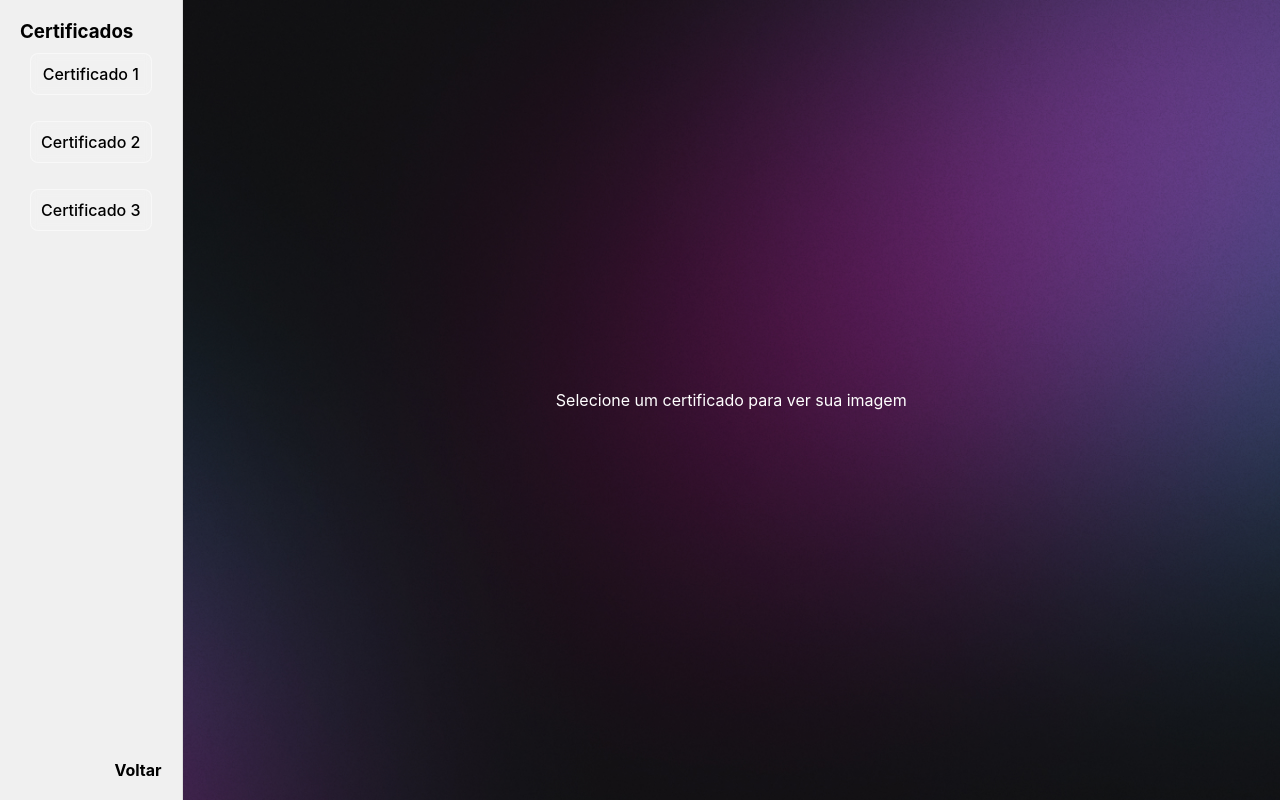
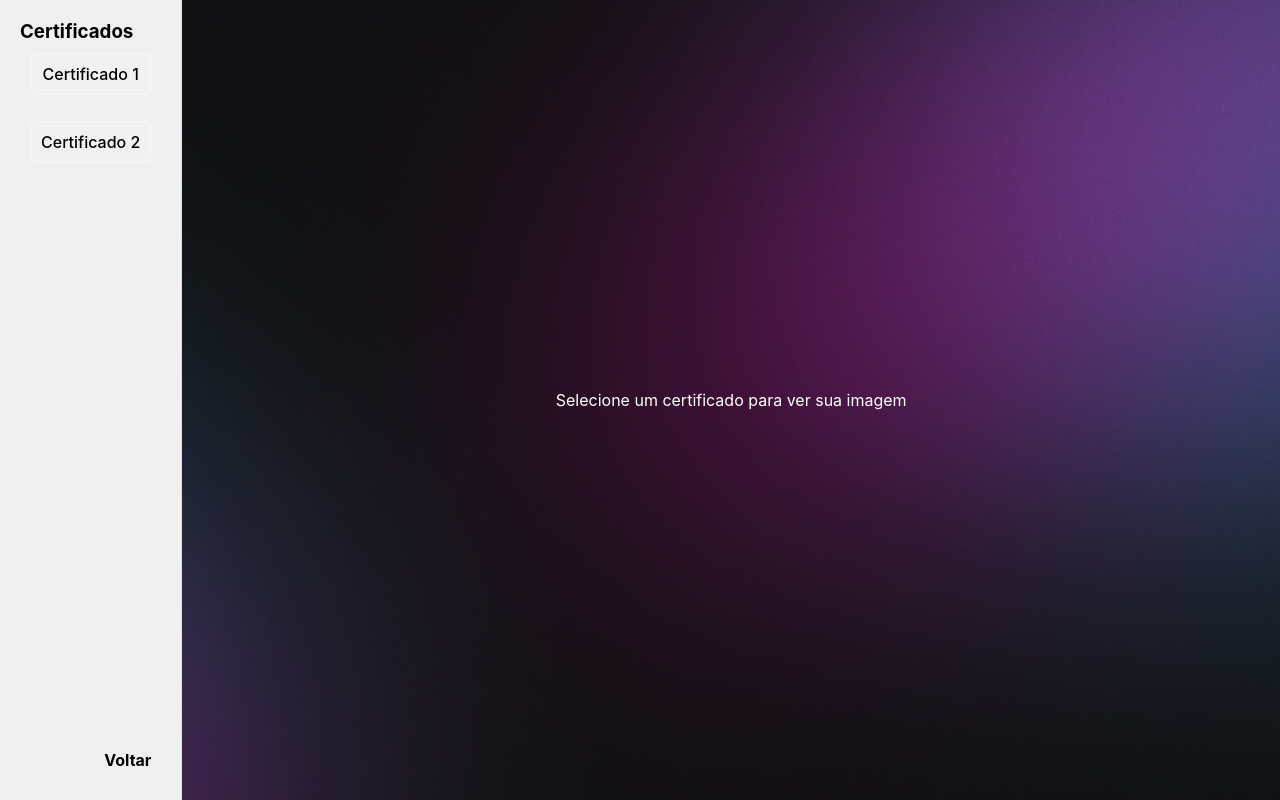
Before and after one commit to MoraesGil/colodefono, a React (Vite) app: page /certificates in a window 1280 px wide. Built offline with nearby package versions, Linux system fonts and the light colour scheme.

Commit message:
feat: add styled components to components

```diff
--- a/src/components/CertificateMenu/CertificateMenu.styles.ts
+++ b/src/components/CertificateMenu/CertificateMenu.styles.ts
@@ -0,0 +1,43 @@
+import styled from "styled-components";
+
+export const Container = styled.div`
+  display: flex;
+  flex-direction: column;
+  justify-content: space-between;
+  height: 100vh;
+  padding: 20px;
+  background: #f0f0f0;
+  border-right: 1px solid #ddd;
+
+  h3 {
+    color: black;
+  }
+
+  ul {
+    flex: 1;
+    list-style-type: none;
+    padding: 10px;
+    overflow: auto;
+  }
+
+  li {
+    margin-bottom: 10px;
+  }
+
+  a {
+    text-decoration: none;
+    color: black;
+    padding: 10px;
+  }
+`;
+
+export const BackButton = styled.div`
+  display: flex;
+  justify-content: flex-end;
+
+  a {
+    text-decoration: none;
+    color: black;
+    font-weight: bold;
+  }
+`;
--- a/src/components/CertificateMenu/CertificateMenu.tsx
+++ b/src/components/CertificateMenu/CertificateMenu.tsx
@@ -1,78 +1,33 @@
 import { Link } from "react-router-dom";
+import { BackButton, Container } from "./CertificateMenu.styles";
 
 interface CertificateMenuProps {
   onSelect: (id: number) => void;
 }
 
 const CertificateMenu: React.FC<CertificateMenuProps> = ({ onSelect }) => (
-  <div
-    style={{
-      display: "flex",
-      flexDirection: "column",
-      justifyContent: "space-between",
-      height: "100vh",
-      padding: "20px",
-      background: "#f0f0f0",
-      borderRight: "1px solid #ddd",
-    }}
-  >
-    <h3 style={{ color: "black" }}>Certificados</h3>
+  <Container>
+    <h3>Certificados</h3>
 
-    <ul
-      style={{
-        flex: 1,
-        listStyleType: "none",
-        padding: 10,
-        overflow: "auto",
-      }}
-    >
-      <li style={{ marginBottom: "10px" }}>
-        <Link
-          to="#"
-          style={{ textDecoration: "none", color: "black", padding: "10px" }}
-          onClick={() => onSelect(1)}
-        >
+    <ul>
+      <li>
+        <Link to="#" onClick={() => onSelect(1)}>
           Certificado 1
         </Link>
       </li>
-      <li style={{ marginBottom: "10px" }}>
-        <Link
-          to="#"
-          style={{ textDecoration: "none", color: "black", padding: "10px" }}
-          onClick={() => onSelect(2)}
-        >
+
+      <li>
+        <Link to="#" onClick={() => onSelect(2)}>
           Certificado 2
-        </Link>
-      </li>
-      <li>
-        <Link
-          to="#"
-          style={{ textDecoration: "none", color: "black", padding: "10px" }}
-          onClick={() => onSelect(3)}
-        >
-          Certificado 3
         </Link>
       </li>
     </ul>
 
-    <div
-      style={{
-        display: "flex",
-        justifyContent: "flex-end",
-      }}
-    >
-      <Link
-        to="/"
-        style={{
-          textDecoration: "none",
-          color: "black",
-          fontWeight: "bold",
-        }}
-      >
-        Voltar
-      </Link>
-    </div>
-  </div>
+    <BackButton>
+      <Link to="/">Voltar</Link>
+    </BackButton>
+
+  </Container>
 );
 
 export default CertificateMenu;
--- a/src/components/CertificateMenu/index.ts
+++ b/src/components/CertificateMenu/index.ts
@@ -0,0 +1 @@
+export { default } from "./CertificateMenu";
--- /dev/null
+++ b/src/screens/CertificatesPage/CertificatesPage.styles.ts
@@ -0,0 +1,25 @@
+import styled from "styled-components";
+
+export const Container = styled.div`
+  display: flex;
+  height: 100vh;
+`;
+
+export const ContentWrapper = styled.div`
+  flex: 1;
+  display: flex;
+  justify-content: center;
+  align-items: center;
+`;
+
+export const CertificateImagesWrapper = styled.div`
+  display: flex;
+  flex-direction: row;
+  gap: 10px;
+  padding: 5;
+  justify-content: center;
+
+  img {
+    width: 45%;
+  }
+`;
--- a/src/screens/CertificatesPage/CertificatesPage.tsx
+++ b/src/screens/CertificatesPage/CertificatesPage.tsx
@@ -1,5 +1,10 @@
 import React, { useState } from "react";
 import CertificateMenu from "../../components/CertificateMenu/CertificateMenu";
+import {
+  CertificateImagesWrapper,
+  Container,
+  ContentWrapper,
+} from "./CertificatesPage.styles";
 
 const certificatesImages: Record<number, string[]> = {
   1: [
@@ -7,10 +12,6 @@ const certificatesImages: Record<number, string[]> = {
     "./src/assets/certificates/1/1_page-0002.jpg",
   ],
   2: [
-    "./src/assets/certificates/2/1 (2)_page-0001.jpg",
-    "./src/assets/certificates/2/1 (2)_page-0002.jpg",
-  ],
-  3: [
     "./src/assets/certificates/3/20 - Valéria Caldeira dos Santos_page-0001.jpg",
     "./src/assets/certificates/3/20 - Valéria Caldeira dos Santos_page-0002.jpg",
   ],
@@ -22,41 +23,25 @@ const CertificatesPage: React.FC = () => {
   );
 
   return (
-    <div style={{ display: "flex", height: "100vh" }}>
+    <Container>
       <CertificateMenu onSelect={(id) => setSelectedCertificate(id)} />
 
-      <div
-        style={{
-          flex: 1,
-          display: "flex",
-          justifyContent: "center",
-          alignItems: "center",
-        }}
-      >
+      <ContentWrapper>
         {selectedCertificate ? (
-          <div
-            style={{
-              display: "flex",
-              flexDirection: "row",
-              gap: "10px",
-              padding: 5,
-              justifyContent: "center",
-            }}
-          >
+          <CertificateImagesWrapper>
             {certificatesImages[selectedCertificate].map((img, index) => (
               <img
                 key={index}
                 src={img}
                 alt={`Certificado ${selectedCertificate}`}
-                style={{ width: "45%" }}
               />
             ))}
-          </div>
+          </CertificateImagesWrapper>
         ) : (
           <p>Selecione um certificado para ver sua imagem</p>
         )}
-      </div>
-    </div>
+      </ContentWrapper>
+    </Container>
   );
 };
 
```
